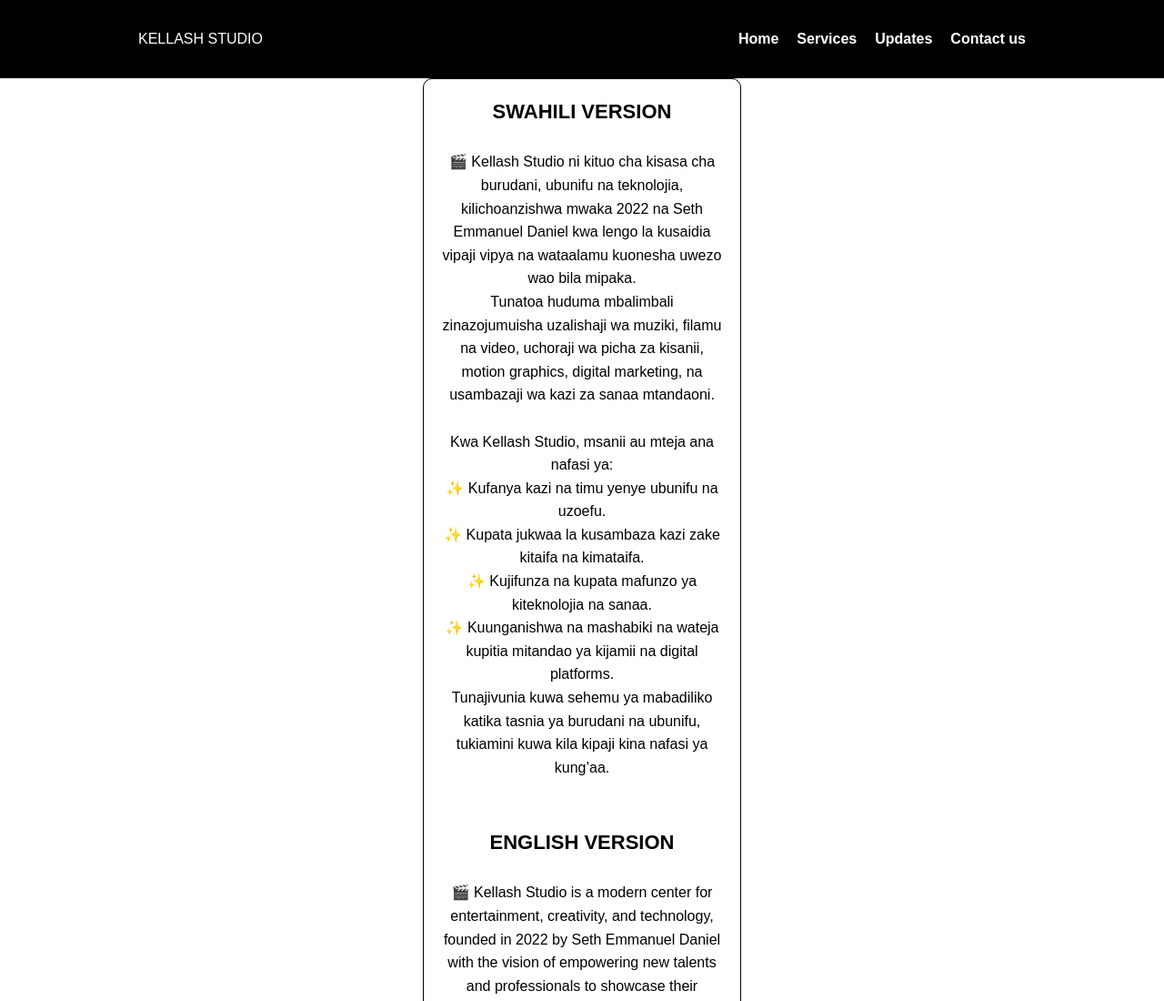
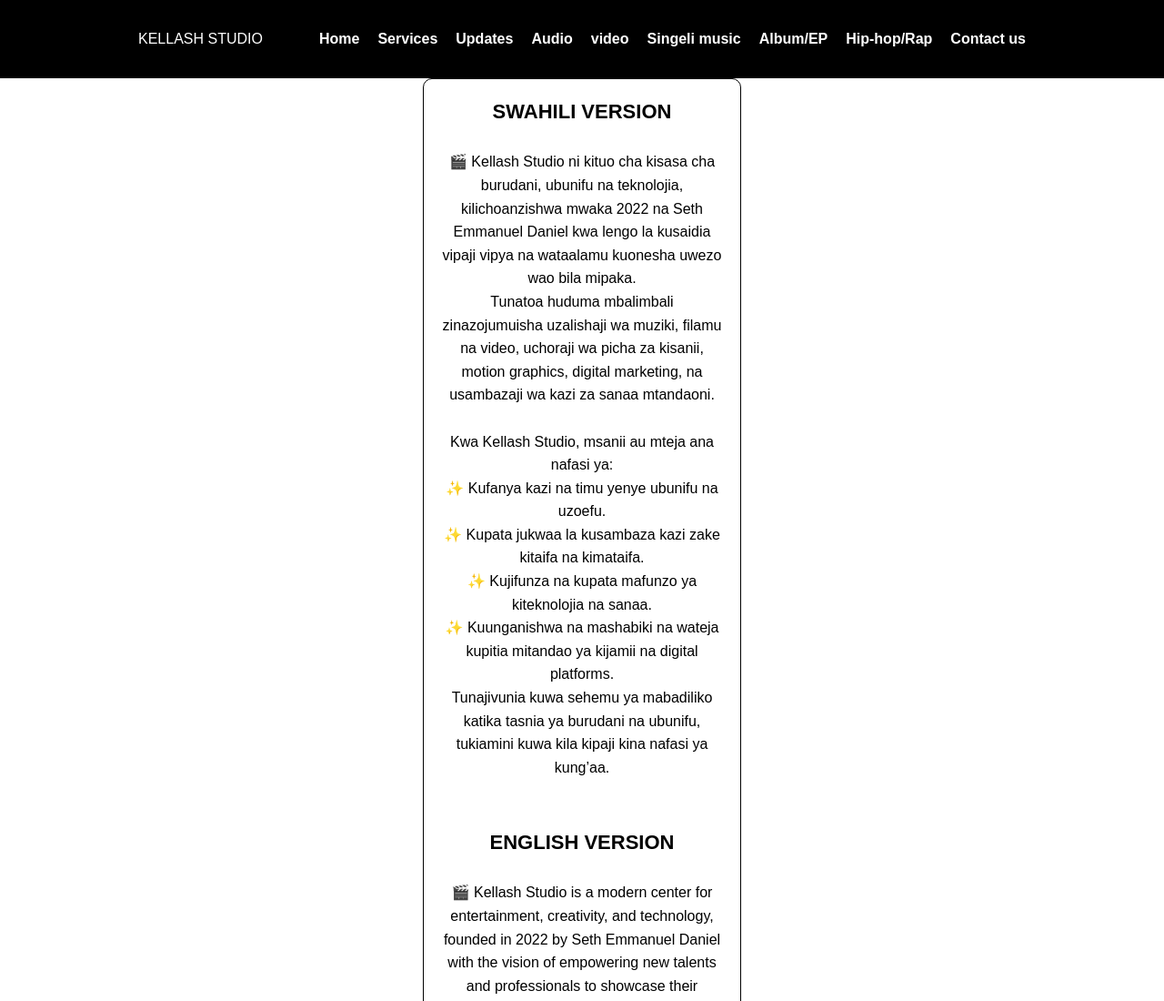
Before and after one commit to patrobamsagati/kellash-studio, a plain HTML site: page about.html in a window 1280 px wide. Shown: the top 1100 px of the page at 91% size. Drawn offline with Linux system fonts and the light colour scheme.

Commit message:
Update about.html

```diff
--- a/about.html
+++ b/about.html
@@ -3,10 +3,6 @@
 <head>
     <meta charset="UTF-8">
     <meta name="viewport" content="width=device-width, initial-scale=1.0">
-    <title>KELLASH STUDIO</title>
-    <meta name="description" content="Kellash Studio is a Tanzanian music platform for artists to record, upload, and share their songs.">
-  <meta name="keywords" content="Kellash Studio, Akwiz Kellash, Tanzanian music, record studio, download songs">
-  <meta name="author" content="Akwiz Kellash">
    <title> About us| Kellash Studio</title>
   <meta name="description" content="About us kellsh Studio. |About us.">
   <meta name="keywords" content="about us, Kellash Studio, New updates">
@@ -21,14 +17,27 @@
 
 <body>
 
- <header>
+<header>
     <nav class="navbar">
-      <div class="logo">KELLASH STUDIO</div>
+      <div class="logo"> KELLASH STUDIO</div>
       <ul class="nav-links">
-      <li><a href="index.html">Home</a></li>
-                <li><a href="services.html">Services</a></li>
-                <li><a href="updates.html">Updates</a></li>
+      <li><a href="index.html">Home</a></li> <br>
+       <li><a href="services.html">Services</a></li> <br>
+         <li><a href="updates.html">Updates</a></li> <br>
+         <li><a href="">Audio</a></li> <br>
+          <li><a href="audio.html">video</a></li> <br>
+
+      <li><a href="">Singeli music</a></li> <br>
+      <li><a href="">Album/EP</a></li> <br>
+         <li><a href="">Hip-hop/Rap</a></li> <br>
+
+
+
                 <li><a href="contact.html">Contact us</a></li>
+
+
+
+
             </ul>
       <!-- burger menu -->
       <div class="burger">
```
